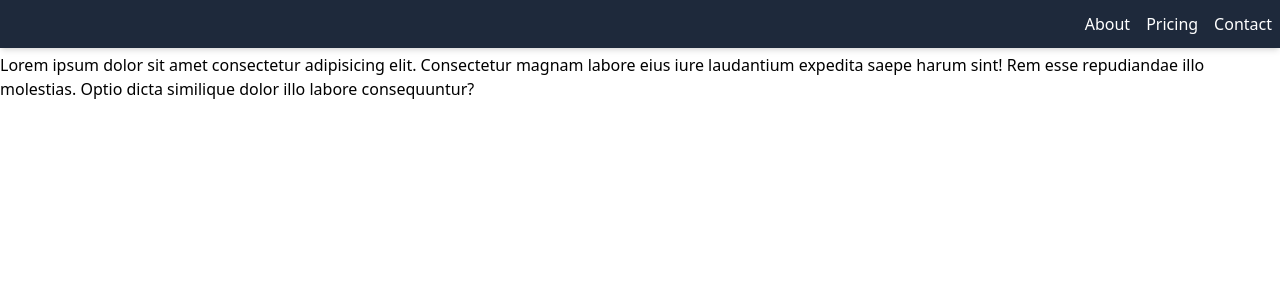
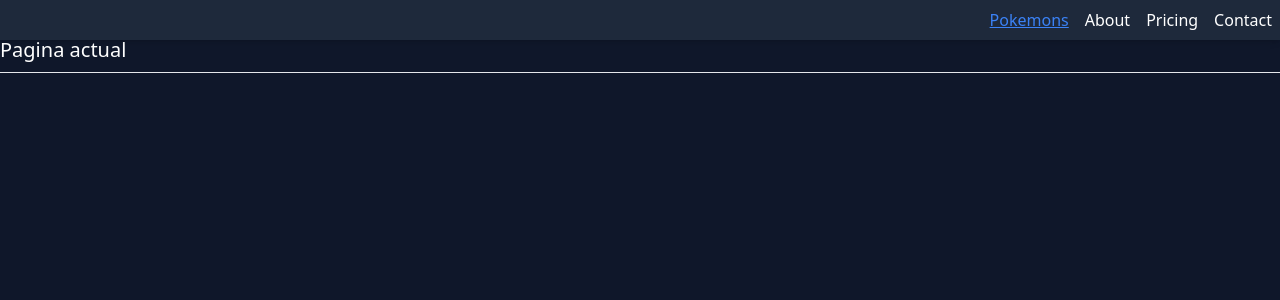
Before and after one commit to AlanMelendez/AngularPKMN_SSR-SSG-HYDRATION, an Angular app: page /pokemons in a window 1280 px wide. Before the commit this address led to /about. Shown: the top 300 px of the page. Built offline with nearby package versions, Linux system fonts and the light colour scheme.

Commit message:
Styles and TODO message to create pagination and skeleton

```diff
--- a/src/app/app.component.html
+++ b/src/app/app.component.html
@@ -1,4 +1,4 @@
 <!-- ! TODO: CREATE NAVBAR IN ANGULAR  -->
 
-<app-navbar class="mb-4"></app-navbar>
+<app-navbar></app-navbar>
 <router-outlet/>
--- a/src/app/app.routes.ts
+++ b/src/app/app.routes.ts
@@ -15,6 +15,10 @@ export const routes: Routes = [
     loadComponent: () => import('./pages/contact/contact.component')
   },
   {
+    path: 'pokemons',
+    loadComponent: () => import('./pages/pokemons-page/pokemons-page.component')
+  },
+  {
     path: '**',
     redirectTo: (state) => {
       console.log(state);
--- /dev/null
+++ b/src/app/pages/pokemons-page/pokemons-page.component.html
@@ -0,0 +1,12 @@
+<h1 class="text-3xl">Listado de pokemons</h1>
+
+
+<h2 class="text-xl">Pagina actual</h2>
+
+<hr class="my-2">
+
+<!-- !TODO: Create list of pokemons -->
+
+<!-- TODO: Pokemonlist skeleton -->
+
+<!-- TODO: craate pagination buttons  -->
--- /dev/null
+++ b/src/app/pages/pokemons-page/pokemons-page.component.ts
@@ -0,0 +1,10 @@
+import { ChangeDetectionStrategy, Component } from '@angular/core';
+
+@Component({
+  selector: 'app-pokemons-page',
+  standalone: true,
+  imports: [],
+  templateUrl: './pokemons-page.component.html',
+  changeDetection: ChangeDetectionStrategy.OnPush,
+})
+export default class PokemonsPageComponent { }
--- a/src/app/pages/pricing/pricing-page.component.ts
+++ b/src/app/pages/pricing/pricing-page.component.ts
@@ -14,13 +14,10 @@ export default class PricingPageComponent {
   private meta = inject(Meta);
 
   ngOnInit() {
-    this.title.setTitle('Pricing');
-    this.meta.updateTag({ name: 'description', content: 'Pricing page description' });
-    this.meta.updateTag({ name: 'description', content: 'Pricing page description' });
-    this.meta.updateTag({ name: 'og:title', content: 'Pricing page description' });
-    this.meta.updateTag({ name: 'keywords', content: 'Precios, costs, pricing, precios, costos de, precios de' });
-
-
-
+    // this.title.setTitle('Pricing');
+    // this.meta.updateTag({ name: 'description', content: 'Pricing page description' });
+    // this.meta.updateTag({ name: 'description', content: 'Pricing page description' });
+    // this.meta.updateTag({ name: 'og:title', content: 'Pricing page description' });
+    // this.meta.updateTag({ name: 'keywords', content: 'Precios, costs, pricing, precios, costos de, precios de' });
   }
 }
--- a/src/app/shared/components/navbar/navbar.component.html
+++ b/src/app/shared/components/navbar/navbar.component.html
@@ -1,7 +1,6 @@
-<nav class="top-0 absolute z-100 w-full flex justify-end gap-4 px-2 py-3 mb-3 bg-slate-800 shadow-md text-white">
-
-
-<a class="hover:underline " routerLink="/about">About</a>
-<a class="hover:underline" routerLink="/price">Pricing</a>
-<a class="hover:underline" routerLink="/contact">Contact</a>
+<nav class=" gap-4 top-0 absolute z-50 w-full flex justify-end px-2 py-2 bg-slate-800 shadow-md text-white">
+  <a class="hover:underline" routerLinkActive="text-blue-500 underline" routerLink="/pokemons">Pokemons</a>
+  <a class="hover:underline" routerLinkActive="text-blue-500 underline" routerLink="/about">About</a>
+  <a class="hover:underline" routerLinkActive="text-blue-500 underline" routerLink="/price">Pricing</a>
+  <a class="hover:underline" routerLinkActive="text-blue-500 underline" routerLink="/contact">Contact</a>
 </nav>
--- a/src/app/shared/components/navbar/navbar.component.ts
+++ b/src/app/shared/components/navbar/navbar.component.ts
@@ -1,10 +1,10 @@
 import { ChangeDetectionStrategy, Component } from '@angular/core';
-import { RouterLink, RouterModule } from '@angular/router';
+import { RouterLink, RouterLinkActive } from '@angular/router';
 
 @Component({
   selector: 'app-navbar',
   standalone: true,
-  imports: [RouterLink],
+  imports: [RouterLink, RouterLinkActive],
   templateUrl: './navbar.component.html',
   changeDetection: ChangeDetectionStrategy.OnPush,
 })
--- a/src/styles.css
+++ b/src/styles.css
@@ -2,3 +2,11 @@
 @tailwind base;
 @tailwind components;
 @tailwind utilities;
+html,
+body {
+  @apply bg-slate-900 text-white;
+}
+
+button {
+  @apply bg-blue-500 text-white px-4 py-2 rounded hover:bg-blue-600 disabled:bg-slate-600 transition-all;
+}
```
